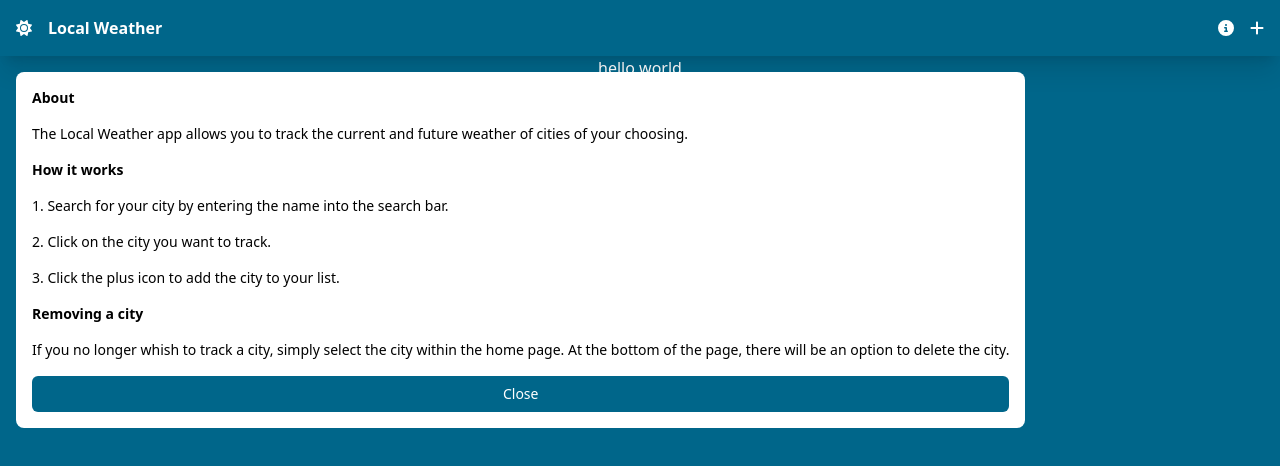
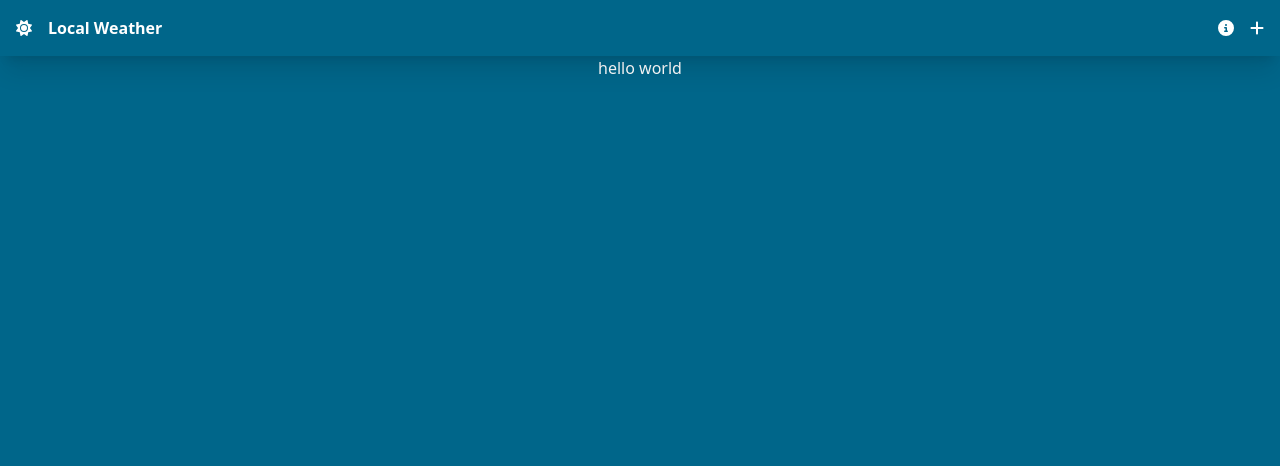
Before and after one commit to JonasBne/vue3-blog, a Vue app: page / in a window 1280 px wide. Shown: the top 466 px of the page. Built offline with nearby package versions, Linux system fonts and the light colour scheme.

Commit message:
feat: add information modal

```diff
--- a/src/components/InformationModal.vue
+++ b/src/components/InformationModal.vue
@@ -1,5 +1,5 @@
 <template>
-  <PrimaryModal>
+  <PrimaryModal v-bind:isOpen="isOpen">
     <h1 class="font-bold">About</h1>
     <p>
       The Local Weather app allows you to track the current and future weather of cities of your
@@ -18,4 +18,11 @@
 </template>
 <script setup lang="ts">
 import PrimaryModal from './PrimaryModal.vue'
+
+defineProps({
+  isOpen: {
+    type: Boolean,
+    default: false
+  }
+})
 </script>
--- a/src/components/PrimaryModal.vue
+++ b/src/components/PrimaryModal.vue
@@ -1,9 +1,23 @@
 <template>
   <div class="flex flex-col items-center min-w-fit min-h-fit">
-    <dialog open class="flex flex-col gap-y-4 p-4 m-4 rounded-lg text-sm">
+    <dialog v-show="isOpen" class="flex flex-col gap-y-4 p-4 m-4 rounded-lg text-sm">
       <slot />
-      <button class="bg-weather-primary text-white cursor-pointer rounded-md p-2">Close</button>
+      <button
+        class="bg-weather-primary text-white cursor-pointer rounded-md p-2"
+        @click="$emit('close-modal')"
+      >
+        Close
+      </button>
     </dialog>
   </div>
 </template>
-<script setup lang="ts"></script>
+<script setup lang="ts">
+defineEmits(['close-modal'])
+
+defineProps({
+  isOpen: {
+    type: Boolean,
+    default: false
+  }
+})
+</script>
--- a/src/components/SiteNavigation.vue
+++ b/src/components/SiteNavigation.vue
@@ -6,14 +6,22 @@
         <div class="font-bold">Local Weather</div>
       </RouterLink>
       <div class="flex gap-x-4">
-        <font-awesome-icon icon="fa-circle-info" class="hover:cursor-pointer" />
+        <font-awesome-icon
+          icon="fa-circle-info"
+          class="hover:cursor-pointer"
+          @click="toggleModal"
+        />
         <font-awesome-icon icon="fa-plus" class="hover:cursor-pointer" />
       </div>
     </nav>
   </header>
-  <InformationModal />
+  <InformationModal v-bind:isOpen="isOpen" @close-modal="toggleModal" />
 </template>
 
 <script setup lang="ts">
 import InformationModal from './InformationModal.vue'
+import { ref } from 'vue'
+
+const isOpen = ref(false)
+const toggleModal = () => (isOpen.value = !isOpen.value)
 </script>
```
